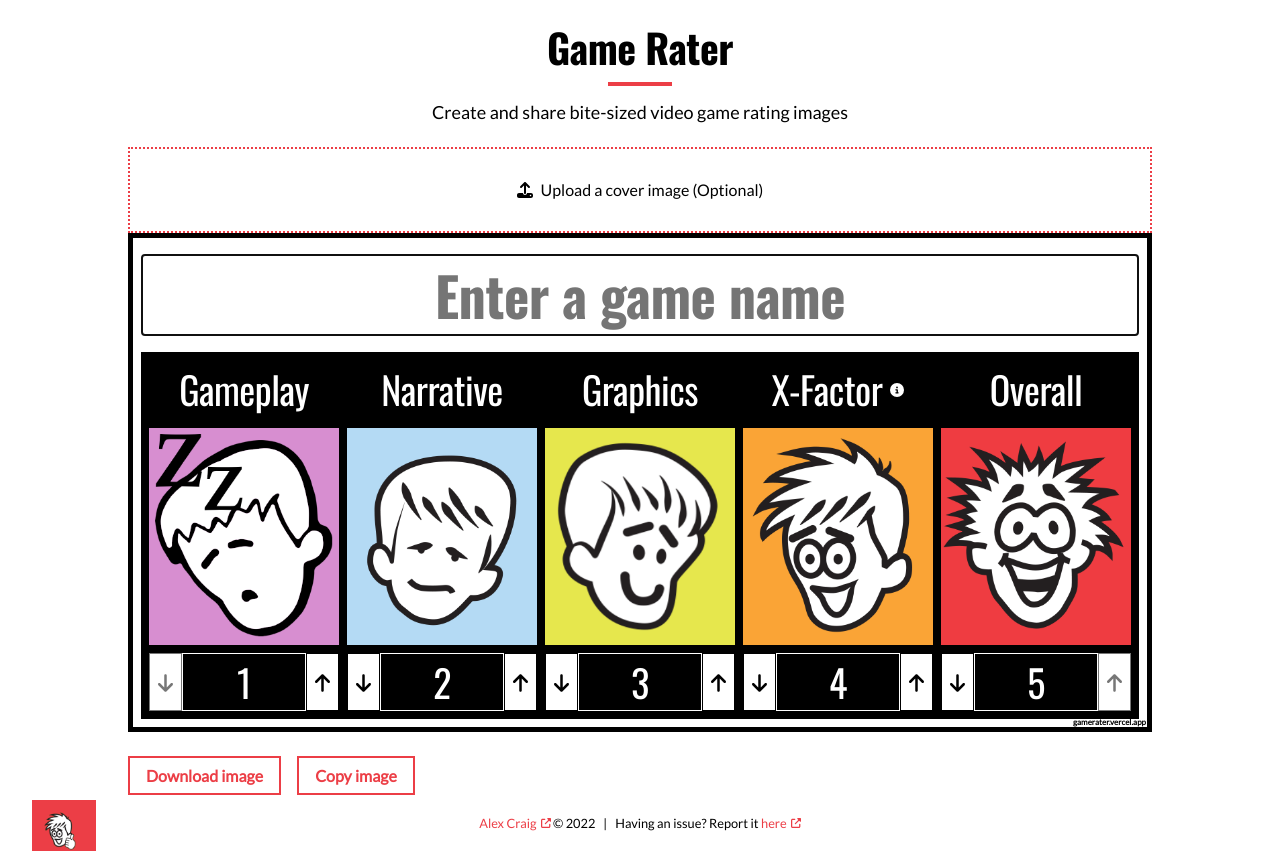
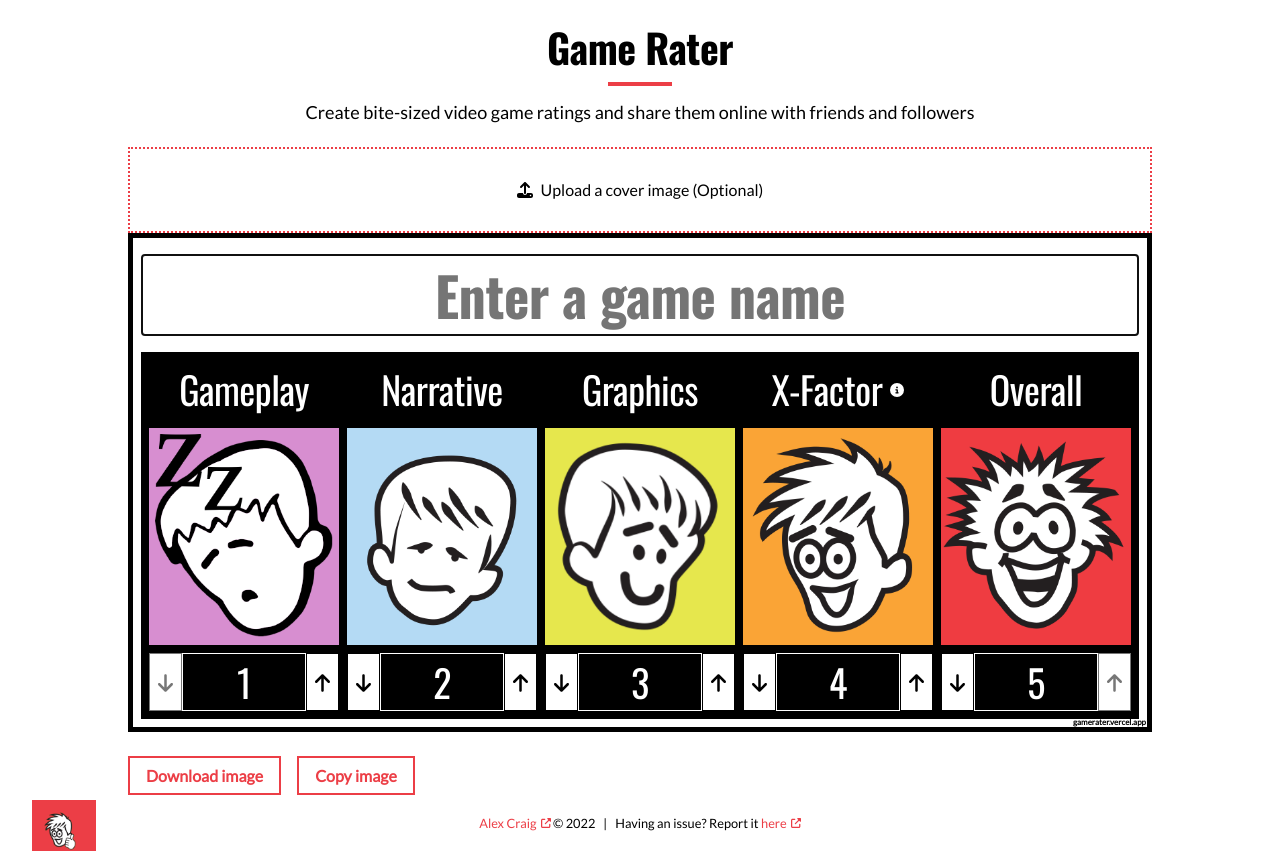
Before and after one commit to im-sticky/GameRater, a Next.js app: page / in a window 1280 px wide. Built offline with nearby package versions, Linux system fonts and the light colour scheme.

Commit message:
meta updates

```diff
--- a/pages/index.js
+++ b/pages/index.js
@@ -15,7 +15,7 @@ function generateImage() {
 
 export default function Home() {
   const title = 'Game Rater';
-  const description = 'Create and share bite-sized video game rating images';
+  const description = 'Create bite-sized video game ratings and share them online with friends and followers';
   const gameNameRef = useRef();
   const [canCopy, setCanCopy] = useState(true);
   const [gameName, setGameName] = useState('');
@@ -105,12 +105,12 @@ export default function Home() {
         <meta name="twitter:site" content="@im_sticky" />
         <meta name="twitter:title" content={title} />
         <meta name="twitter:description" content={description} />
-        <meta name="twitter:image" content="/ratings/5.png" />
+        <meta name="twitter:image" content="https://gamerater.vercel.app/ratings/5.png" />
       </Head>
 
       <main className={styles.main}>
-        <h1 className={styles.title}>Game Rater</h1>
-        <p className={styles.description}>Create and share bite-sized video game rating images</p>
+        <h1 className={styles.title}>{title}</h1>
+        <p className={styles.description}>{description}</p>
 
         <div id="image-root" className={clsx(styles.imageRoot, {[styles.generateImage]: isGenerating})}>
           <CoverUpload isGenerating={isGenerating} gameName={gameName} />
```
